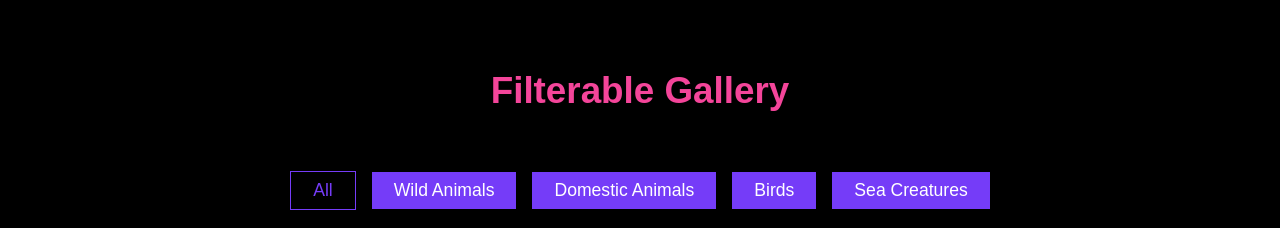
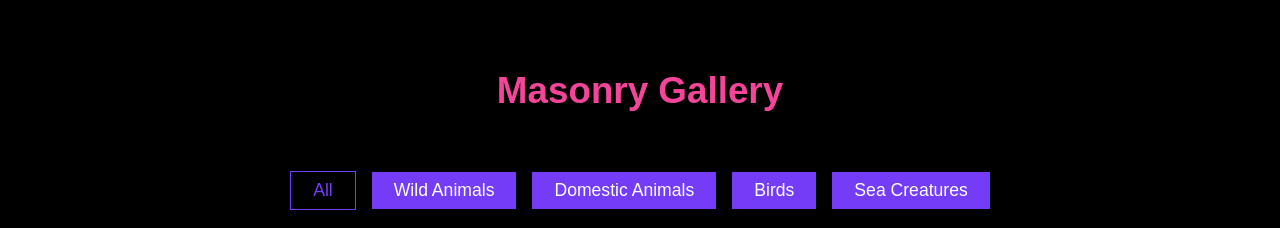
Before and after one commit to Gopika-BS/Filterable-Masonry-Gallery, a plain HTML site: page index.html in a window 1280 px wide. Shown: the top 228 px of the page. Drawn offline with Linux system fonts and the light colour scheme.

Commit message:
Added title

```diff
--- a/index.html
+++ b/index.html
@@ -17,7 +17,7 @@
   </head>
   <body>
     <div class="text-center">
-      <h2>Filterable Gallery</h2>
+      <h2>Masonry Gallery</h2>
       <div class="menu">
         <a href="#" class="btn active" data-filter="all">All</a>
         <a href="#" class="btn" data-filter="wild">Wild Animals</a>
```
